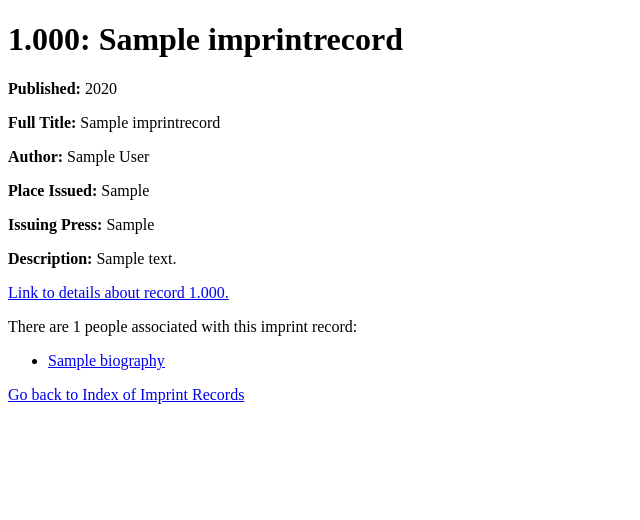
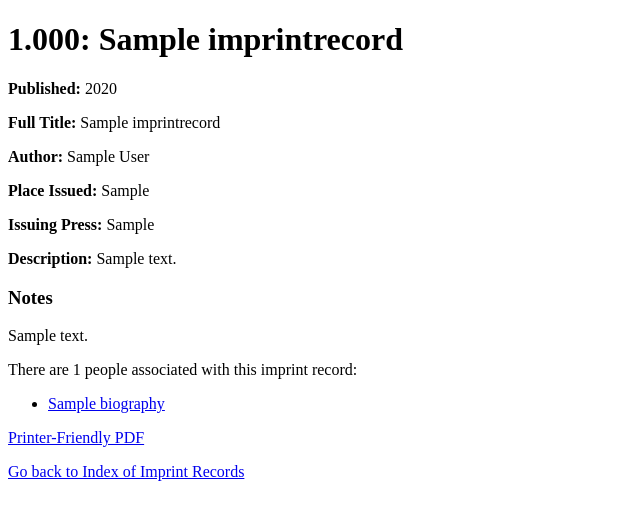
Before and after one commit to lbowenbiggs/virginia-priniting-db, a Django app: a page that uses VirginiaPrinting/templates/VirginiaPrinting/imprint_record.html in a window 1280 px wide. Shown: the top 520 px of the page, without its empty margins (0-640 px from the left). Run offline with Django 3.2, Linux system fonts and the light colour scheme; tables that the repository leaves empty hold one stand-in row (values such as "Sample post").

Commit message:
Include notes on the webpage for all record types

```diff
--- a/VirginiaPrinting/templates/VirginiaPrinting/biography.html
+++ b/VirginiaPrinting/templates/VirginiaPrinting/biography.html
@@ -20,6 +20,9 @@
 <h3>Precis</h3>
 {{ biography.precis }}
 {% endif %}
+
+<h3>Notes</h3>
+<p>{{ biography.notes }}</p>
 
 <h3>{{ biography.name }} is associated with {{ biography.associates.count }} other people.</h3>
 {% if biography.associates.exists %}
@@ -51,7 +54,7 @@
 <p>
     {% load static %}
     <a href="{% static 'VirginiaPrinting/records/biographies/' %}{{ biography.pdf_location }}">
-        Link to a full biography.
+        Printer-Friendly PDF
     </a>
 </p>
 
--- a/VirginiaPrinting/templates/VirginiaPrinting/imprint_record.html
+++ b/VirginiaPrinting/templates/VirginiaPrinting/imprint_record.html
@@ -15,12 +15,8 @@
 <p><strong>Issuing Press: </strong> {{ imprint_record.issuing_press }}</p>
 <p><strong>Description: </strong> {{ imprint_record.description }}</p>
 
-<p>
-    {% load static %}
-    <a href="{% static 'VirginiaPrinting/records/imprints/' %}{{ imprint_record.pdf_location }}">
-        Link to details about record {{ imprint_record.imprint_number }}.
-    </a>
-</p>
+<h3>Notes</h3>
+<p>{{ imprint_record.notes }}</p>
 
 {% if imprint_record.associates.exists %}
     <p>There are {{ imprint_record.associates.count }} people associated with this imprint record:</p>
@@ -31,6 +27,13 @@
     </ul>
 {% endif %}
 
+<p>
+    {% load static %}
+    <a href="{% static 'VirginiaPrinting/records/imprints/' %}{{ imprint_record.pdf_location }}">
+        Printer-Friendly PDF
+    </a>
+</p>
+
 <p><a href="{% url 'VPDB:imprints_index' %}">Go back to Index of Imprint Records</a></p>
 
 </body>
--- a/VirginiaPrinting/templates/VirginiaPrinting/newspaper_citation.html
+++ b/VirginiaPrinting/templates/VirginiaPrinting/newspaper_citation.html
@@ -13,6 +13,9 @@
 <p><strong>Ending Date:</strong> {{ newspaper_citation.end_date }}</p>
 <p><strong>Publication Frequency:</strong> {{ newspaper_citation.frequency }}</p>
 <p><strong>Proprietors:</strong> {{ newspaper_citation.proprietors }}</p>
+
+<h3>Notes</h3>
+<p>{{ newspaper_citation.notes }}</p>
 
 {% load static %}
 
```
